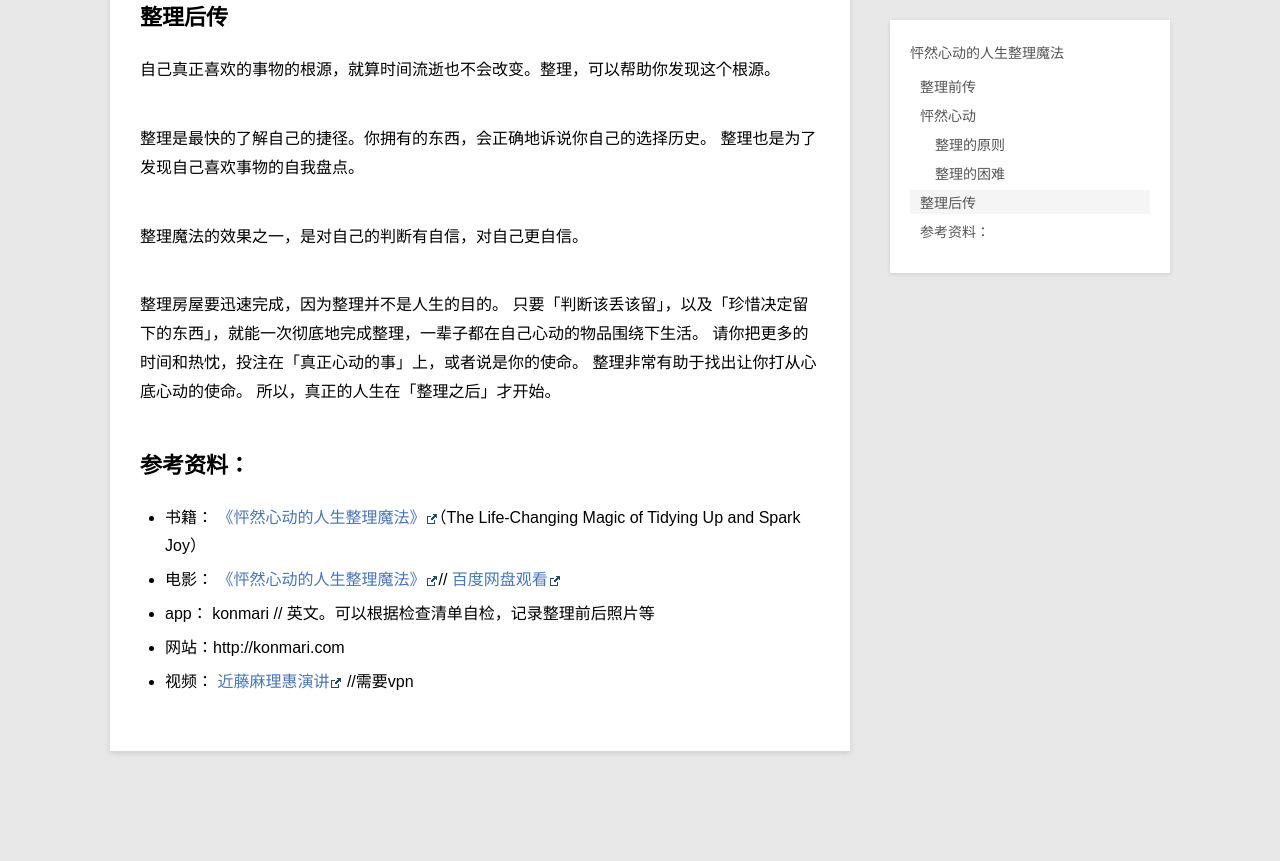
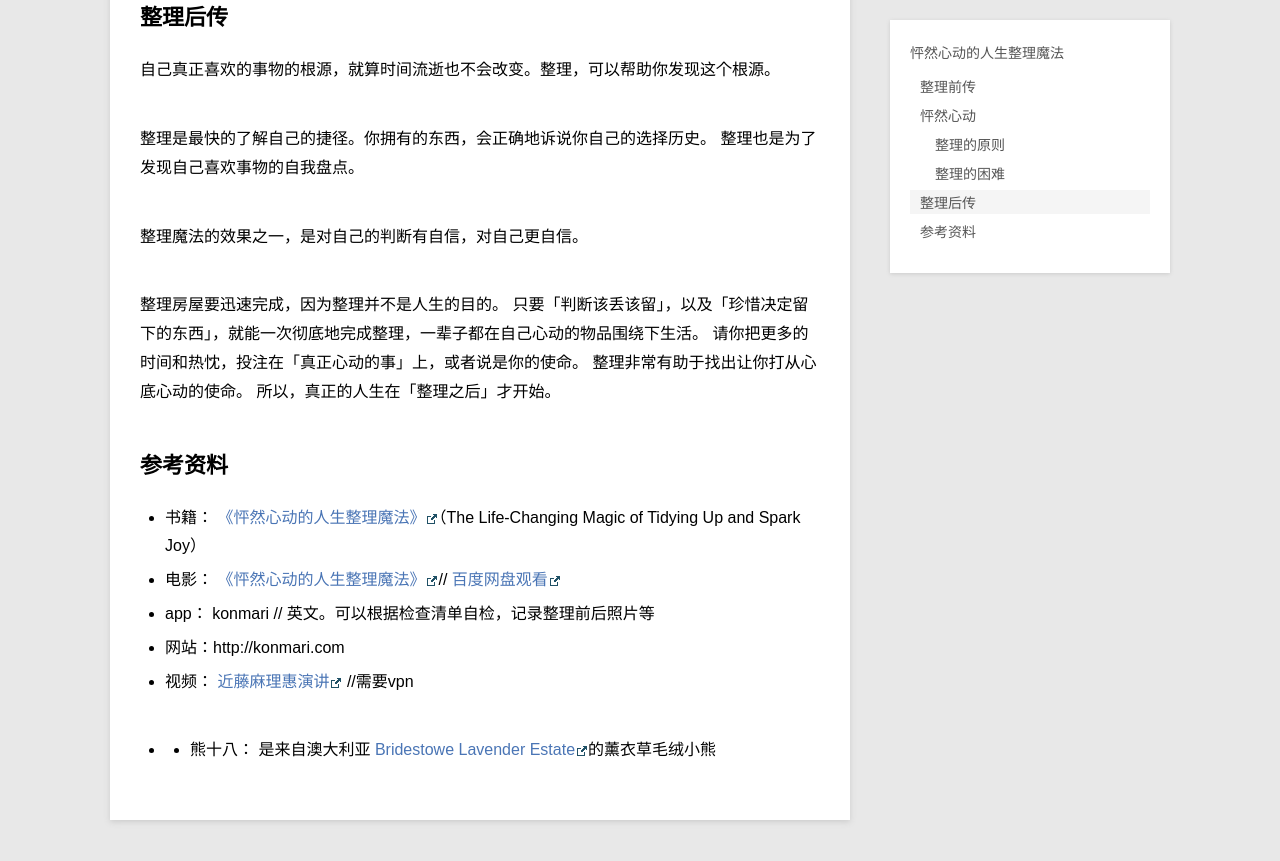
Before and after one commit to violettianjie/violettianjie.github.io, a Jekyll site: the page built from _posts/blog/2018-02-28-sparkjoy.md, in a window 1280 px wide and 900 px high, scrolled down 1980 px. Shown: the top 861 px of the window. Built offline with Jekyll 4.4.1, drawn with Linux system fonts in a browser that asks for light colours; comment, search, counter and statistics services are not loaded; before the commit the page ends 2811 px from its top, so only the background shows below that.

Commit message:
Update 2018-02-28-sparkjoy.md

```diff
--- a/_posts/blog/2018-02-28-sparkjoy.md
+++ b/_posts/blog/2018-02-28-sparkjoy.md
@@ -9,7 +9,7 @@ category: blog
 
 ## 整理前传
 
-熊十八：
+熊十八*：
 >  紫儿，你为什么要做整理呢？
 
 紫儿：
@@ -70,7 +70,7 @@ category: blog
 
 
 
-## 参考资料：
+## 参考资料
 
 - 书籍： [《怦然心动的人生整理魔法》](https://book.douban.com/subject/10747883/)（The Life-Changing Magic of Tidying Up and Spark Joy）
 - 电影： [《怦然心动的人生整理魔法》](https://movie.douban.com/subject/24522312/)// [百度网盘观看](https://pan.baidu.com/s/1ge8HKh9?fid=947649770781847)
@@ -78,7 +78,7 @@ category: blog
 - 网站：http://konmari.com
 - 视频： [近藤麻理惠演讲](https://www.youtube.com/watch?v=w1-HMMX_NR8&spfreload=10) //需要vpn
 
-
+- * 熊十八： 是来自澳大利亚 [Bridestowe Lavender Estate](https://bridestowelavender.com.au/topics/bobbie-bear/)的薰衣草毛绒小熊
 
 <div id="disqus_thread"></div>
 <script>
```
